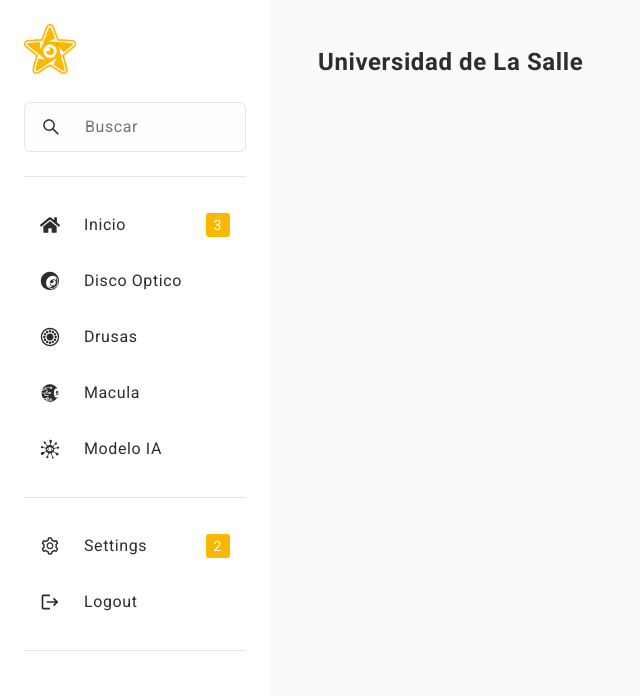
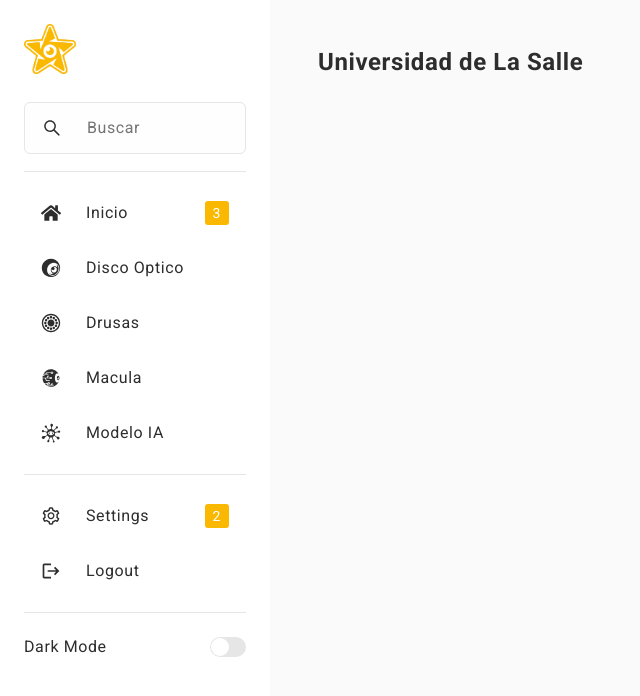
Before and after one commit to juanseabril/lasalle_dmre_frontend, a React (Create React App) app: page / in a window 1280 px wide. Shown: the top 696 px of the page, without its empty margins (0-640 px from the left). Built offline with nearby package versions, Linux system fonts and the light colour scheme.

Commit message:
Se agrego en el sidebar la opción de cambiar el tema

```diff
--- a/src/components/Sidebar/Sidebar.js
+++ b/src/components/Sidebar/Sidebar.js
@@ -1,5 +1,5 @@
-import React from 'react';
-import { SDivider, SLink, SLinkContainer, SLinkIcon, SLinkLabel, SLinkNotification, SLogo, SSearch, SSearchIcon, SSidebar } from './styles';
+import React, { useContext } from 'react';
+import { SDivider, SLink, SLinkContainer, SLinkIcon, SLinkLabel, SLinkNotification, SLogo, SSearch, SSearchIcon, SSidebar, STheme, SThemeLabel, SThemeToggler, SToggleThumb } from './styles';
 
 import { logoSVG } from '../../assets';
 
@@ -8,7 +8,10 @@
 import { FaHome } from 'react-icons/fa';
 import { MdLogout } from 'react-icons/md';
 
+import { ThemeContext } from './../../App';
+
 const Sidebar = () => {
+    const { setTheme, theme } = useContext(ThemeContext);
     return (
         <SSidebar>
             <SLogo>
@@ -45,6 +48,15 @@
                 </SLinkContainer>
             ))}
             <SDivider />
+            <STheme>
+                <SThemeLabel>Dark Mode</SThemeLabel>
+                <SThemeToggler
+                    isActive={theme === 'dark'}
+                    onClick={() => setTheme((p) => (p === 'light' ? "dark" : "light"))}
+                >
+                    <SToggleThumb style={theme === 'dark' ? { right: "1px" } : {  }}/>
+                </SThemeToggler>
+            </STheme>
         </SSidebar>
     );
 };
--- a/src/components/Sidebar/styles.js
+++ b/src/components/Sidebar/styles.js
@@ -57,13 +57,13 @@
     height: 1px;
     width: 100%;
     background: ${({ theme }) => theme.bg3};
-    margin: ${v.lgSpacing} 0;
+    margin: ${v.mdSpacing} 0;
 `;
 
 export const SLinkContainer = styled.div`
     background: transparent;
     border-radius: ${v.borderRadius};
-    margin: 8px 0;
+    margin: 7px 0;
 
     :hover {
         box-shadow: inset 0 0 0 1px ${({theme}) => theme.bg3};
@@ -103,3 +103,39 @@
 
     margin-right: ${v.mdSpacing};
 `;
+
+export const STheme = styled.div`
+    display: flex;
+    align-items: center;
+    font-size: 16px;
+    padding: 7px 0 0 0;
+`;
+
+export const SThemeLabel = styled.div`
+    display: block;
+    flex: 1;
+`;
+
+export const SThemeToggler = styled.button`
+    ${btnReset};
+    margin: 0 auto;
+    cursor: pointer;
+    width: 36px;
+    height: 20px;
+    border-radius: 10px;
+    background: ${({theme, isActive}) => (!isActive ? theme.bg3 : theme.primary)};
+
+    position: relative;
+`;
+
+export const SToggleThumb = styled.div`
+    height: 18px;
+    width: 18px;
+    position: absolute;
+    top: 1px;
+    botton: 1px;
+    transition: -2s ease right;
+    right: calc(100% - 18px - 1px);
+    border-radius: 50%;
+    background: ${({theme}) => theme.bg};
+`;
--- a/src/styles/variables.js
+++ b/src/styles/variables.js
@@ -3,7 +3,7 @@
 export const v = {
     sidebarWidth: `270px`,
     smSpacing: `8px`,
-    mdSpacing: `16px`,
+    mdSpacing: `17px`,
     lgSpacing: `24px`,
     xlSpacing: `32px`,
     xxlSpacing: `48px`,
```
